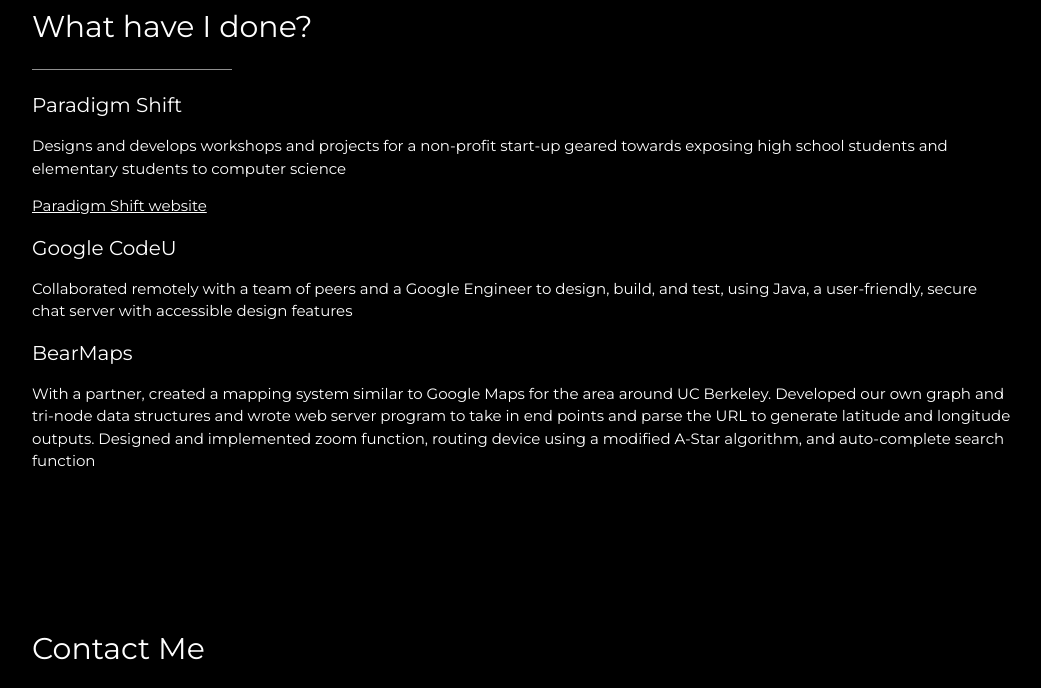
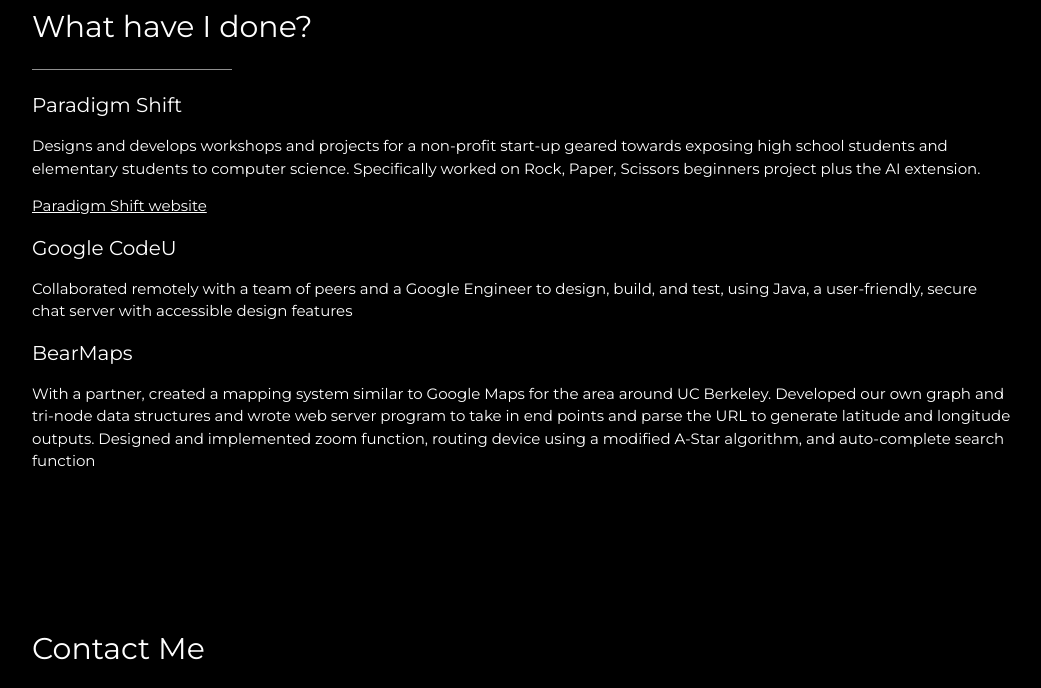
Before and after one commit to jdelbick/jdelbick.github.io, a plain HTML site: page index.html in a window 1280 px wide. Shown: the part 880-1568 px from the top of the page, without its empty margins (142-1183 px from the left). Drawn offline with Linux system fonts and the light colour scheme.

Commit message:
Added more info

```diff
--- a/index.html
+++ b/index.html
@@ -66,7 +66,7 @@ header {
     <h2>What have I done?</h2>
     <hr style="width:200px" class="opacity">
     <h4>Paradigm Shift</h4>
-      <p>Designs and develops workshops and projects for a non-profit start-up geared towards exposing high school students and elementary students to computer science</p>
+      <p>Designs and develops workshops and projects for a non-profit start-up geared towards exposing high school students and elementary students to computer science. Specifically worked on Rock, Paper, Scissors beginners project plus the AI extension.</p>
       <p><a href="www.ParadigmShiftCS.org">Paradigm Shift website</a></p>
     <h4>Google CodeU</h4>
       <p>Collaborated remotely with a team of peers and a Google Engineer to design, build, and test, using Java, a user-friendly, secure chat server with accessible design features</p>
```
